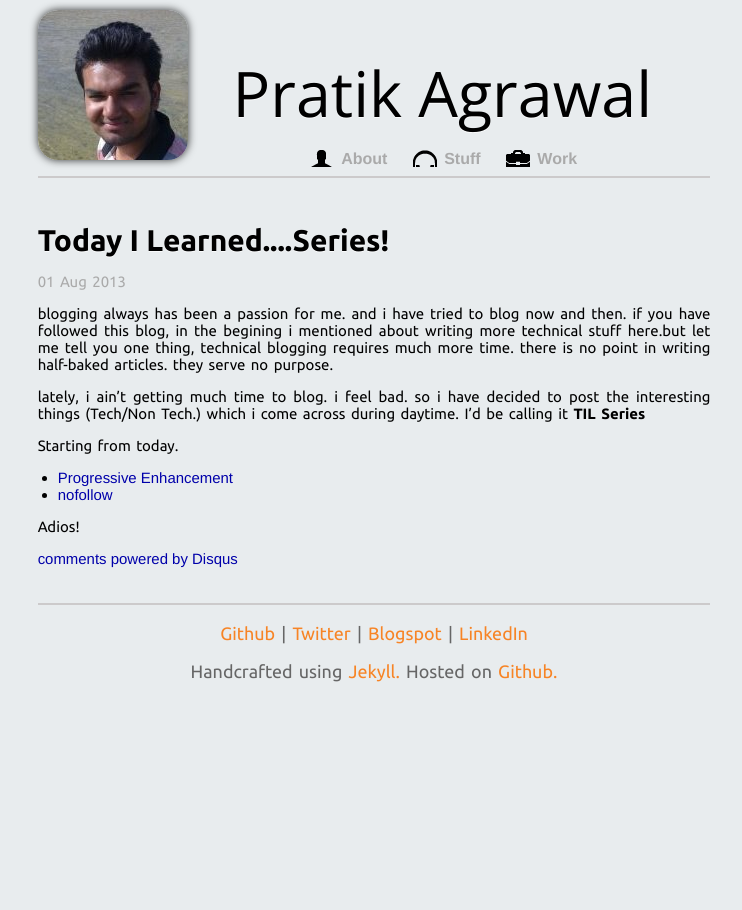
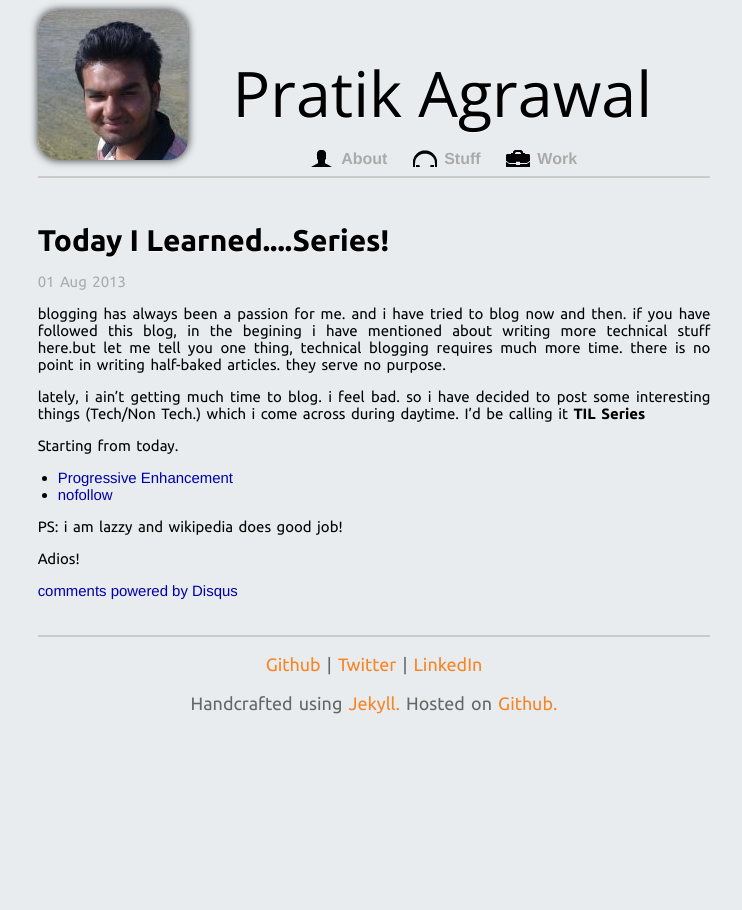
Before and after one commit to pratik98/pratik98.github.com, a Jekyll site: the page built from _posts/2013-08-1-TodayILearned...Series.md, in a window 1280 px wide. Shown: the whole page, without its empty margins (266-1008 px from the left). Built offline with Jekyll 4.4.1, drawn with Linux system fonts in a browser that asks for light colours; nearby versions of some CDN libraries; some web fonts are replaced; library files that are not in the unit come from our copies; comment, search, counter and statistics services are not loaded.

Commit message:
line height issue and old blog link

```diff
--- a/_layouts/default.html
+++ b/_layouts/default.html
@@ -53,8 +53,7 @@
                 <p>
                   <a href="http://github.com/pratik98" target="_blank">Github </a>|
                   <a href="http://twitter.com/pratik_jack" target="_blank"> Twitter </a>|
-				  <a href="http://pratiktechi.blogspot.com/" target="_blank"> Blogspot </a>|
-                  <a href="http://www.linkedin.com/in/pratikagrawal98" target="_blank"> LinkedIn</a><br />
+				  <a href="http://www.linkedin.com/in/pratikagrawal98" target="_blank"> LinkedIn</a><br />
 
                 </p>
 				<p>Handcrafted using <a href="http://www.jekyllrb.com" target="_blank">Jekyll.</a> Hosted on <a href="http://www.github.com" target="_blank">Github. </a></p>
--- a/_posts/2013-08-1-TodayILearned...Series.md
+++ b/_posts/2013-08-1-TodayILearned...Series.md
@@ -2,18 +2,18 @@
 layout: post
 title:  "Today I Learned....Series!"
 date:   2013-08-1 12:43:11
-categories: general,technical
+categories: technical
 ---
-blogging always has been a passion for me. and i have tried to blog now and then. if you have followed this blog, in the begining i mentioned about writing more technical stuff here.but let me tell you one thing, technical blogging requires much more time. there is no point in writing half-baked articles. they serve no purpose.
+blogging has always been a passion for me. and i have tried to blog now and then. if you have followed this blog, in the begining i have mentioned about writing more technical stuff here.but let me tell you one thing, technical blogging requires much more time. there is no point in writing half-baked articles. they serve no purpose.
 
-lately, i ain't getting much time to blog. i feel bad. so i have decided to post the interesting things (Tech/Non Tech.) which i come across during daytime. I'd be calling it **TIL Series**
+lately, i ain't getting much time to blog. i feel bad. so i have decided to post some interesting things (Tech/Non Tech.) which i come across during daytime. I'd be calling it **TIL Series**
 
 Starting from today.
 
 * [Progressive Enhancement](http://en.wikipedia.org/wiki/Progressive_enhancement)
 * [nofollow](http://en.wikipedia.org/wiki/Nofollow)
 
-
+PS: i am lazzy and wikipedia does good job!
 
 Adios!
 
--- a/css/main.css
+++ b/css/main.css
@@ -45,7 +45,7 @@
 }
 
 ul.posts li {
-  /*line-height: 1.75em;*/
+  line-height: 2.5em;
 }
 
 ul.posts span {
```
Also changed, not shown: about.md (+1 -1 lines).
